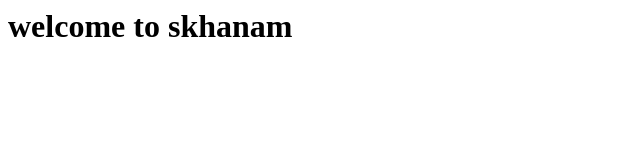
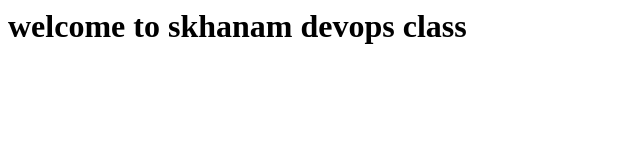
Before and after one commit to TechWithKhanam/bank-project-xyz, a plain HTML site: page index.html in a window 1280 px wide. Shown: the whole page, without its empty margins (0-640 px from the left). Drawn offline with Linux system fonts and the light colour scheme.

Commit message:
modified index.html by Ankit Dev - N.virginia

```diff
--- a/index.html
+++ b/index.html
@@ -1 +1 @@
-<html><h1>welcome to skhanam</html><h1>
+<html><h1>welcome to skhanam devops class</html><h1>
```
